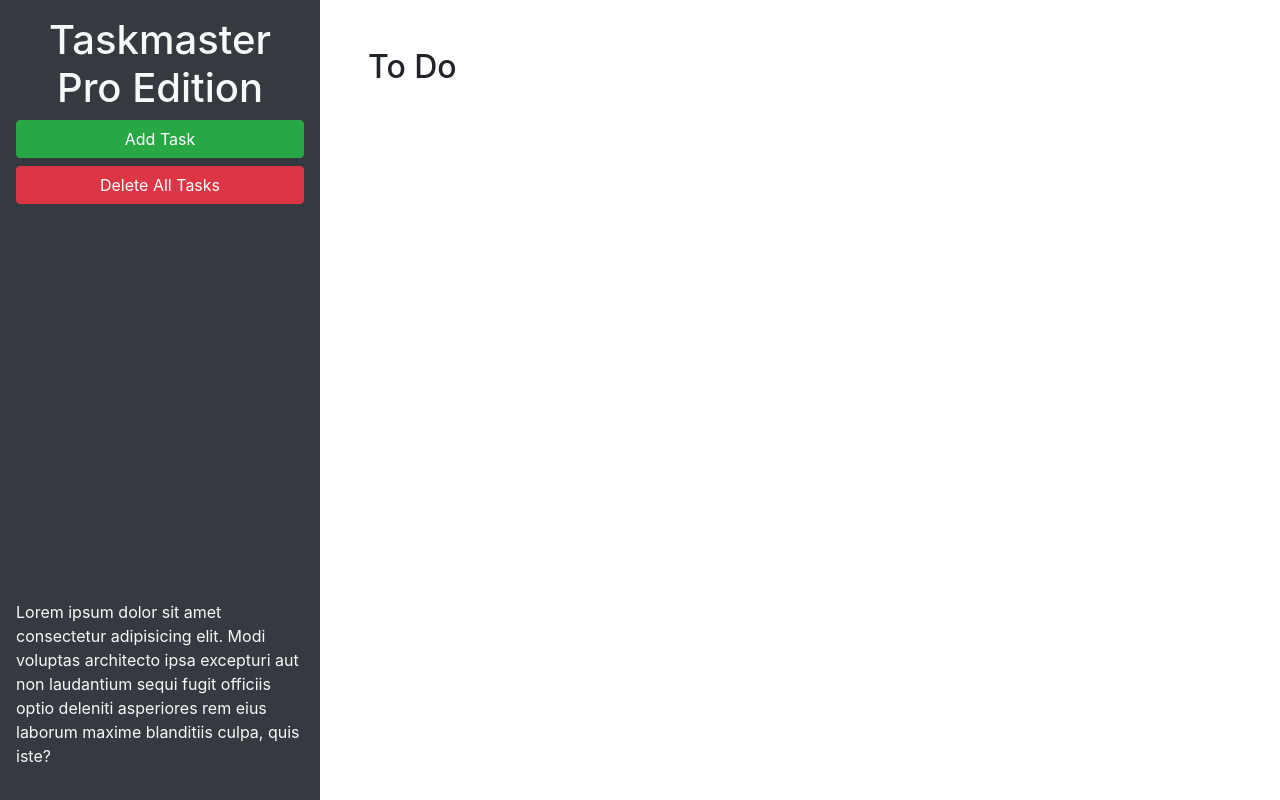
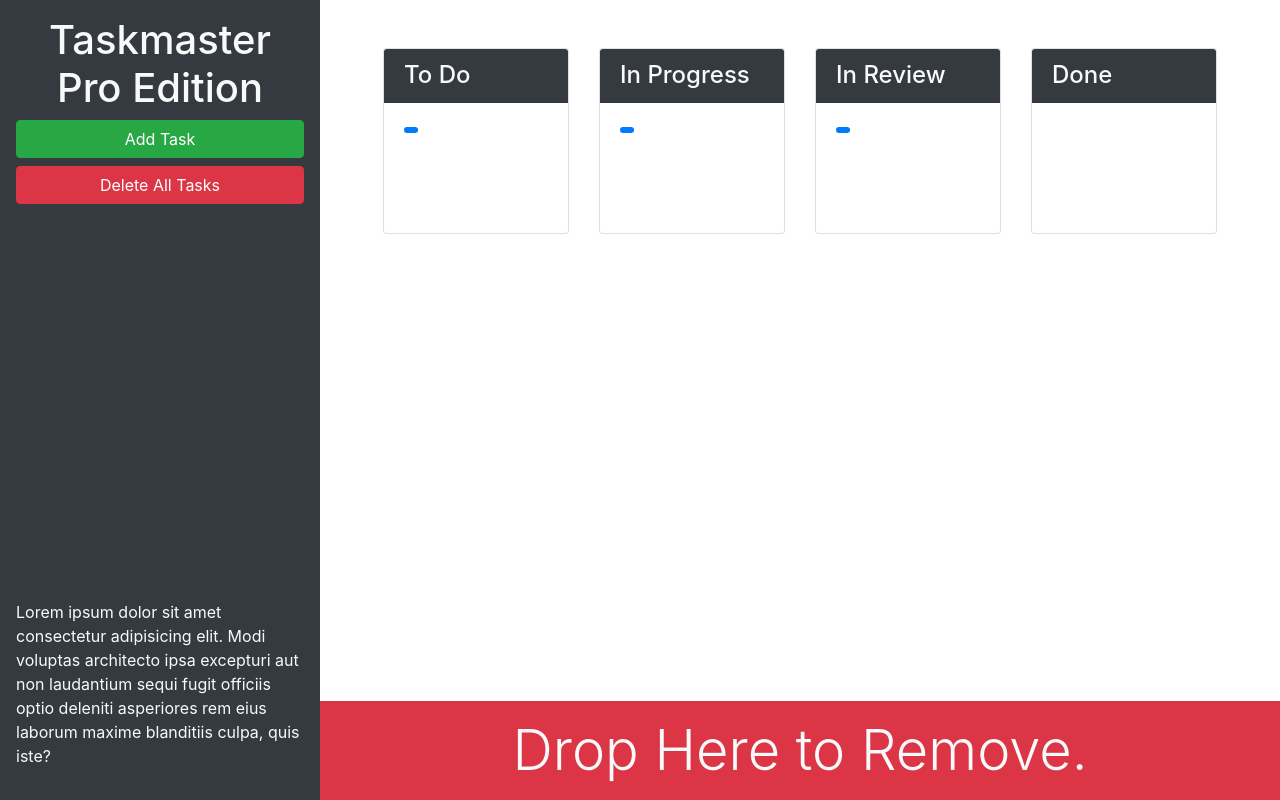
Before and after one commit to chris6661/taskmaster-pro, a plain HTML site: page index.html in a window 1280 px wide. Drawn offline with nearby package versions, Linux system fonts and the light colour scheme.

Commit message:
added dropzone at bottom and made cards out of task sections

```diff
--- a/index.html
+++ b/index.html
@@ -13,23 +13,88 @@
 <body>
 
   <div class="row min-vh-100 no-gutters">
-    <header class="col-12 col-lg-3 bg-dark text-light d-flex flex-column p-4 p-lg-3">
+    <header class="col-12 col-lg-3 bg-dark text-light sticky-top d-flex flex-column p-4 p-lg-3">
       <h1 class="text-center">Taskmaster Pro Edition</h1>
       <button id="create-task" class="btn btn-block btn-success" data-toggle="modal" data-target="#task-form-modal">Add
         Task</button>
       <button id="remove-tasks" class="btn btn-block btn-danger">Delete All Tasks</button>
-      <p class="mt-auto">Lorem ipsum dolor sit amet consectetur adipisicing elit. Modi voluptas architecto ipsa
+      <p class="mt-auto d-none d-lg-block">Lorem ipsum dolor sit amet consectetur adipisicing elit. Modi voluptas architecto ipsa
         excepturi aut non
         laudantium sequi fugit officiis optio deleniti asperiores rem eius laborum maxime blanditiis culpa, quis iste?
       </p>
     </header>
-    <main class="col-12 col-lg-9">
-      <div class="m-5">
-        <h2>To Do</h2>
-        <ul id="list-toDo" class="list-group"> </ul>
+    <main class="col-12 col-lg-9 d-flex flex-column">
+
+      <div class="m-5 row justify-content-around">
+        <!-- todo start -->
+        <div class="col-12 col-md-6 col-xl-3 mb-3">
+          <div class="card">
+            <h4 class="card-header bg-dark text-light">
+              To Do
+            </h4>
+            <ul id="list-toDo" class="list-group list-group-flush">
+              <li class="list-group-item">
+                <span class="badge badge-primary badge-pill"> </span>
+                <p class="m-1"> </p>
+              </li>
+            </ul>
+          </div>
+        </div>
+        <!-- todo end -->
+        <!-- in progress start -->
+        <div class="col-12 col-md-6 col-xl-3 mb-3">
+          <div class="card">
+            <h4 class="card-header bg-dark text-light">
+              In Progress
+            </h4>
+            <ul id="list-toDo" class="list-group list-group-flush">
+              <li class="list-group-item">
+                <span class="badge badge-primary badge-pill"> </span>
+                <p class="m-1"> </p>
+              </li>
+            </ul>
+          </div>
+        </div>
+        <!-- in progress end -->
+        <!-- in review start -->
+        <div class="col-12 col-md-6 col-xl-3 mb-3">
+          <div class="card">
+            <h4 class="card-header bg-dark text-light">
+              In Review
+            </h4>
+            <ul id="list-toDo" class="list-group list-group-flush">
+              <li class="list-group-item">
+                <span class="badge badge-primary badge-pill"> </span>
+                <p class="m-1"> </p>
+              </li>
+            </ul>
+          </div>
+        </div>
+        <!-- in review end -->
+        <!-- done start -->
+        <div class="col-12 col-md-6 col-xl-3 mb-3">
+          <div class="card">
+            <h4 class="card-header bg-dark text-light">
+              Done
+            </h4>
+            <ul id="list-toDo" class="list-group list-group-flush">
+              <li class="list-group-item">
+                <span class="badge badge-primary badge-pill"></span>
+                <p class="m-1"></p>
+              </li>
+            </ul>
+          </div>
+        </div>
+        <!-- done end -->
       </div>
+
+      <div id="trash" class="mt-auto">
+        <div class="w-100 bg-danger p-3 text-center text-light display-4">
+          Drop Here to Remove.
+        </div>
+      </div>
+
     </main>
-  </div>
 
   <!-- Modal -->
   <div class="modal fade" id="task-form-modal" tabindex="-1" role="dialog" aria-labelledby="task-form-modal"
@@ -46,11 +111,11 @@
           <form>
             <div class="form-group">
               <label for="modalTaskDescription">Task description</label>
-              <textarea id="modalTaskDescription" rows="3"></textarea>
+              <textarea id="modalTaskDescription" rows="3" class="form-control"></textarea>
             </div>
             <div class="form-group">
               <label for="modalDueDate">Due date</label>
-              <input type="text" id="modalDueDate" placeholder="mm/dd/yyyy" autocomplete="off" />
+              <input type="text" class="form-control" id="modalDueDate" placeholder="mm/dd/yyyy" autocomplete="off" />
             </div>
           </form>
         </div>
@@ -62,6 +127,7 @@
     </div>
   </div>
 
+
   <script src="https://cdnjs.cloudflare.com/ajax/libs/jquery/3.4.1/jquery.min.js"></script>
   <script src="https://cdnjs.cloudflare.com/ajax/libs/popper.js/1.15.0/umd/popper.min.js"></script>
   <script src="https://cdnjs.cloudflare.com/ajax/libs/twitter-bootstrap/4.3.1/js/bootstrap.min.js"></script>
```
